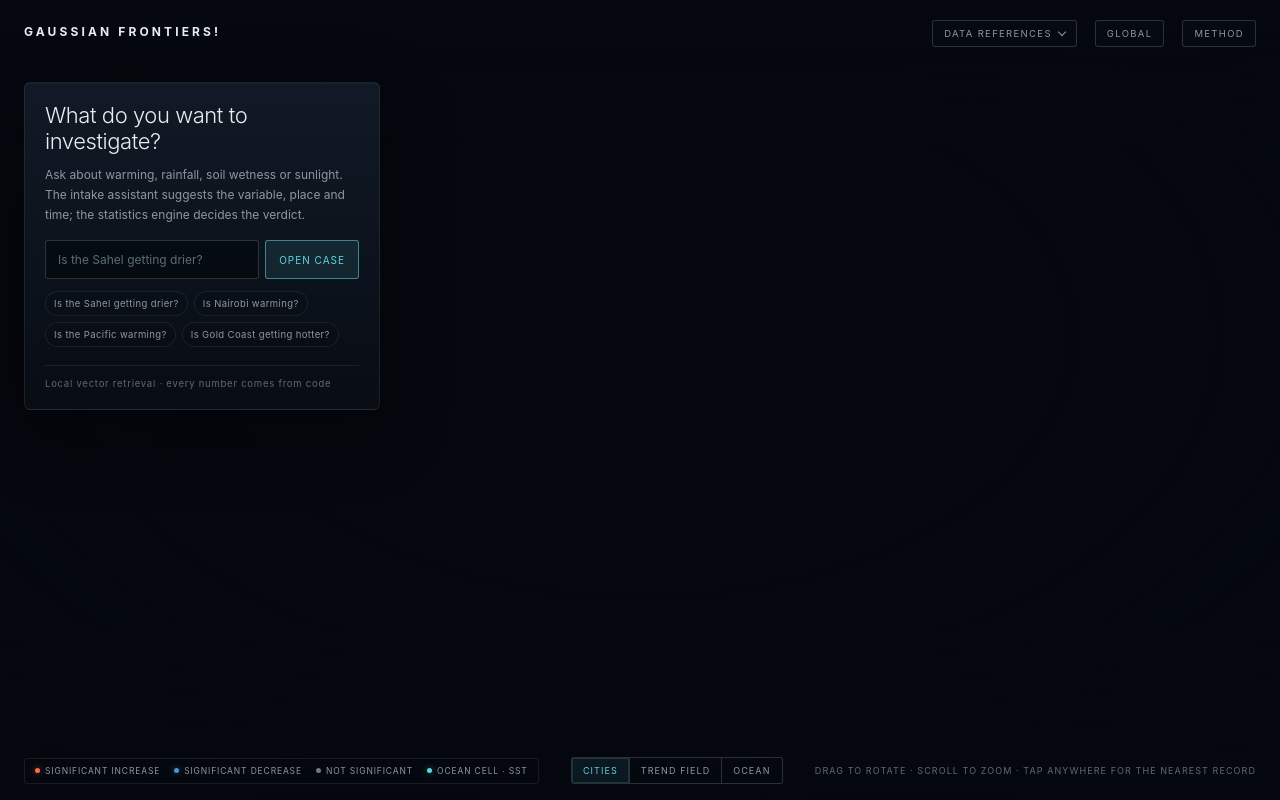
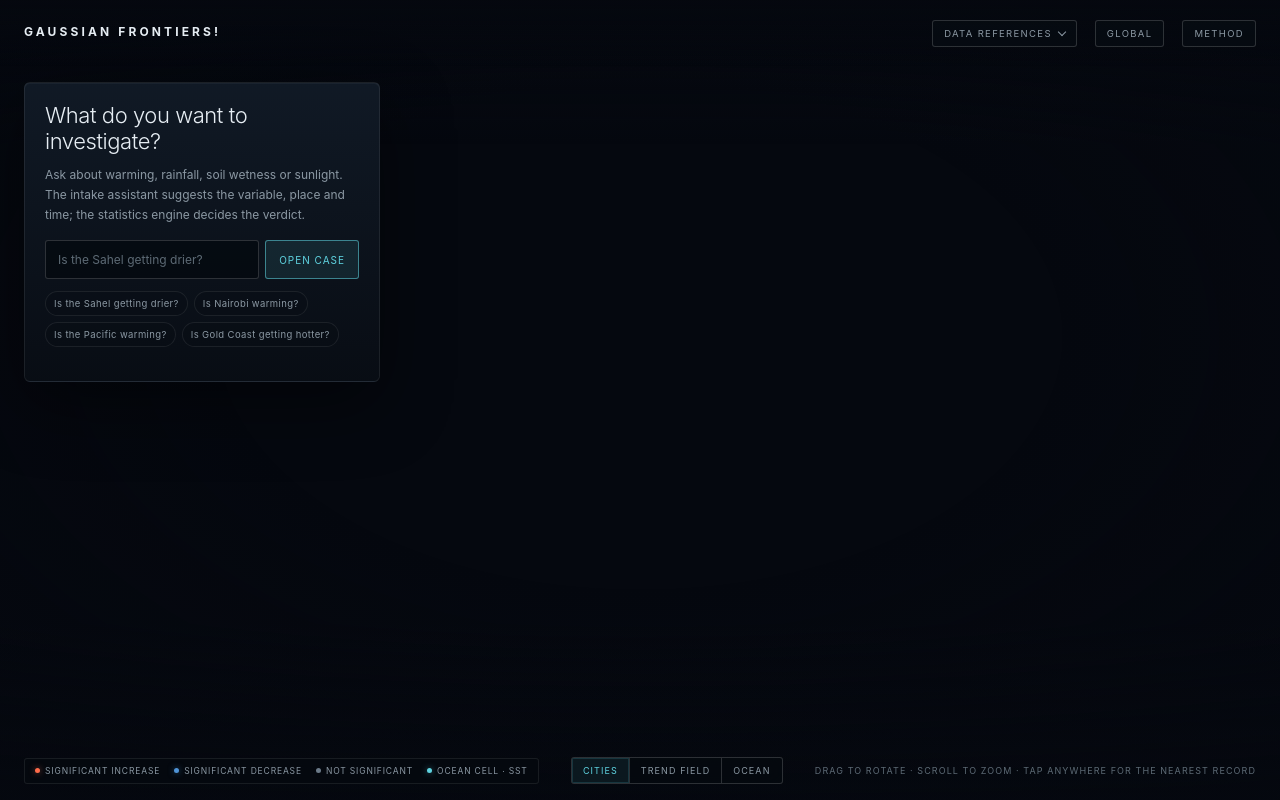
Before and after one commit to The-JamK/NASA-Hackathon-2026-Project-Earth, a website built with Vite: page app.html in a window 1280 px wide. Built offline with nearby package versions, Linux system fonts and the light colour scheme; what globe.gl, world-atlas would draw is missing.

Commit message:
Remove the local-retrieval note from the investigation panel
The intake aside ended with a footnote about vector retrieval and code-owned
numbers; it repeats what the method dialog already says, so the panel now ends
after the plan.

🤖 Generated with Codebuff
Co-Authored-By: Codebuff <noreply@codebuff.com>

```diff
--- a/app.html
+++ b/app.html
@@ -49,7 +49,6 @@
       </form>
       <div class="chips" id="suggestions" aria-label="Suggested questions"></div>
       <div id="plan" class="plan-wrap" aria-live="polite"></div>
-      <div class="panel-foot">Local vector retrieval · every number comes from code</div>
     </aside>
 
     <div class="recommendation" id="recommendation" aria-live="polite" hidden></div>
```
